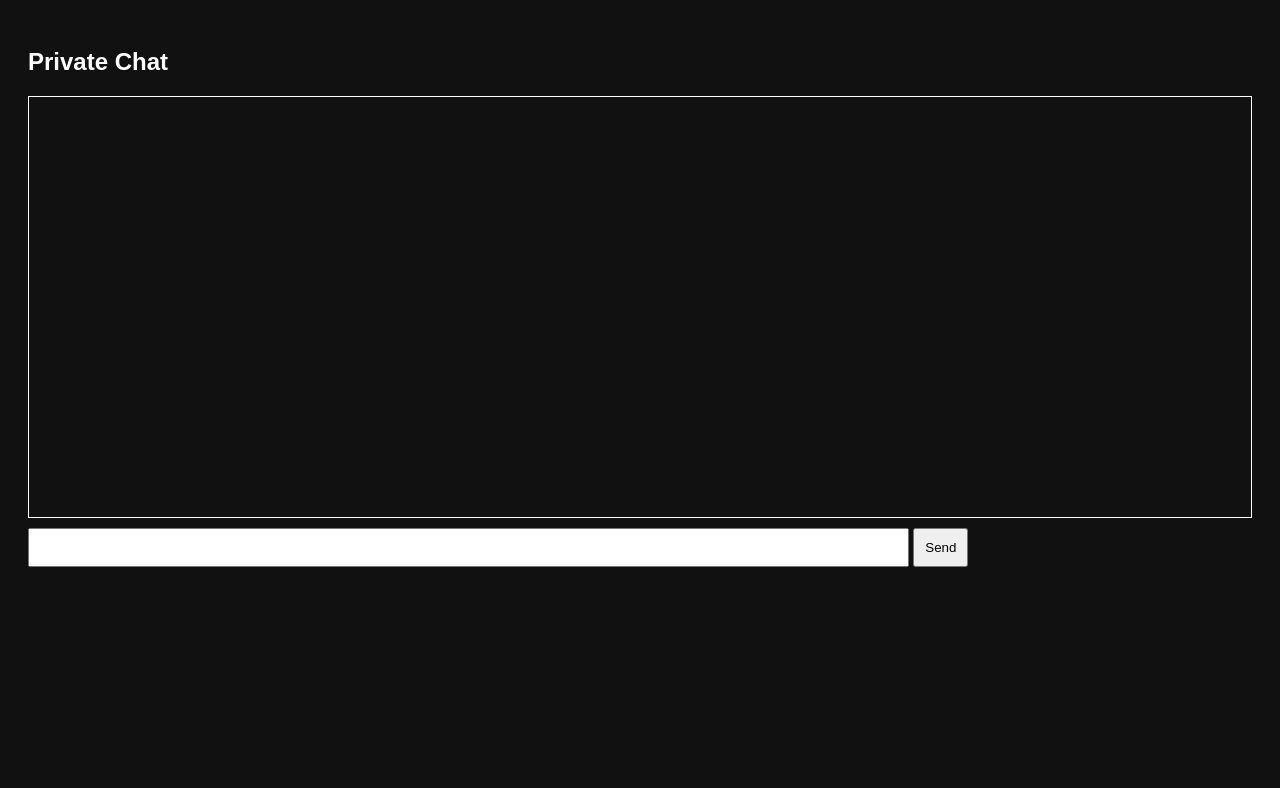
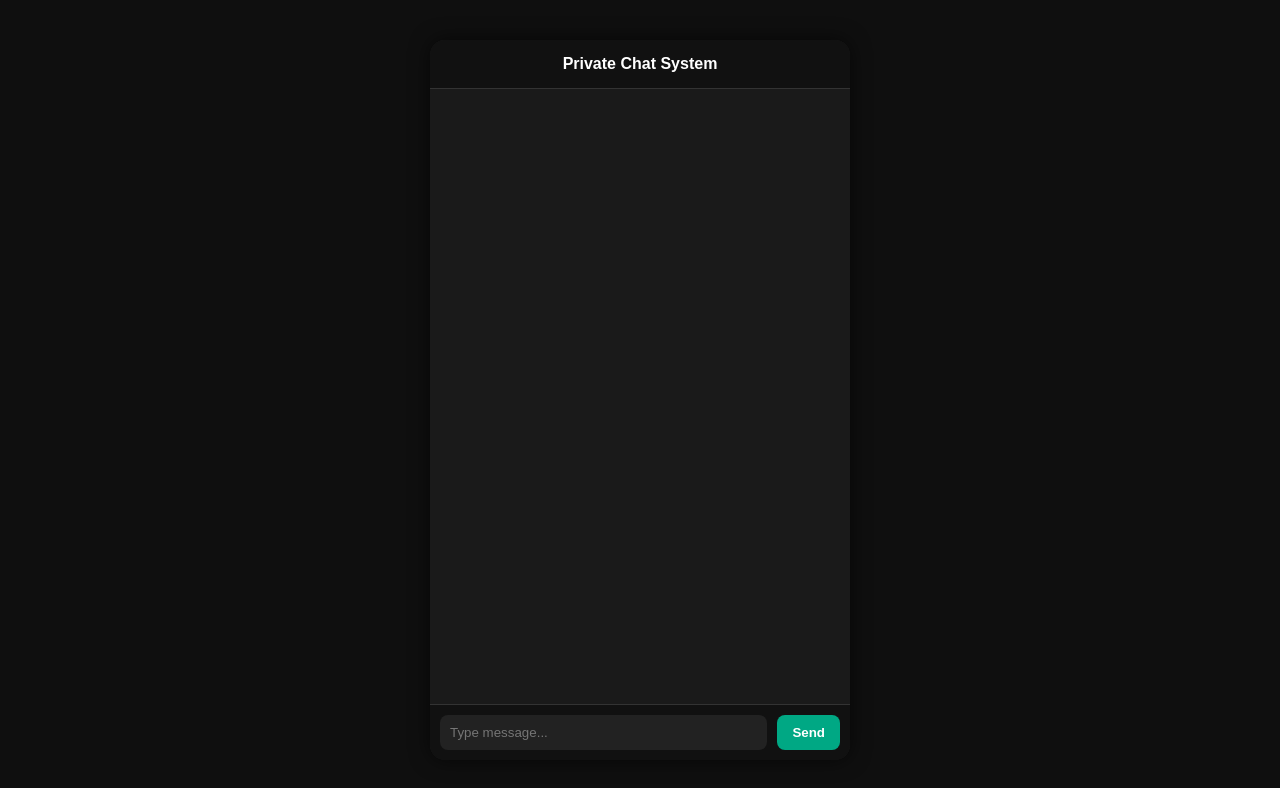
Before and after one commit to Hammad-Shah804/privatechat, a website: page index.html in a window 1280 px wide. Drawn offline with nearby package versions, Linux system fonts and the light colour scheme; no server answers.

Commit message:
first commit

```diff
--- a/index.html
+++ b/index.html
@@ -1,34 +1,112 @@
 <!DOCTYPE html>
-<html>
+<html lang="en">
 
 <head>
+<meta charset="UTF-8">
+<meta name="viewport" content="width=device-width, initial-scale=1.0">
 
 <title>Private Chat</title>
 
 <style>
 
-body{
-background:#111;
-color:white;
-font-family:sans-serif;
-padding:20px;
+*{
+margin:0;
+padding:0;
+box-sizing:border-box;
+font-family:Arial, sans-serif;
 }
 
-#messages{
-height:400px;
-border:1px solid white;
-overflow:auto;
-padding:10px;
-margin-bottom:10px;
+body{
+background:#0f0f0f;
+display:flex;
+justify-content:center;
+align-items:center;
+height:100vh;
+color:white;
 }
 
-input{
-width:70%;
-padding:10px;
+.chat-container{
+width:100%;
+max-width:420px;
+height:90vh;
+background:#1a1a1a;
+border-radius:15px;
+display:flex;
+flex-direction:column;
+overflow:hidden;
+box-shadow:0 0 20px rgba(0,0,0,0.6);
 }
 
-button{
+/* Header */
+.header{
+background:#111;
+padding:15px;
+text-align:center;
+font-weight:bold;
+border-bottom:1px solid #333;
+}
+
+/* Messages */
+.messages{
+flex:1;
+padding:15px;
+overflow-y:auto;
+display:flex;
+flex-direction:column;
+gap:10px;
+}
+
+.msg{
+max-width:75%;
+padding:10px 12px;
+border-radius:12px;
+font-size:14px;
+word-wrap:break-word;
+}
+
+.me{
+background:#00a884;
+align-self:flex-end;
+border-bottom-right-radius:3px;
+}
+
+.friend{
+background:#2a2a2a;
+align-self:flex-start;
+border-bottom-left-radius:3px;
+}
+
+/* Input area */
+.input-box{
+display:flex;
 padding:10px;
+background:#111;
+border-top:1px solid #333;
+}
+
+.input-box input{
+flex:1;
+padding:10px;
+border:none;
+border-radius:8px;
+outline:none;
+background:#222;
+color:white;
+}
+
+.input-box button{
+margin-left:10px;
+padding:10px 15px;
+border:none;
+background:#00a884;
+color:white;
+border-radius:8px;
+cursor:pointer;
+font-weight:bold;
+}
+
+.input-box button:hover{
+background:#01916f;
 }
 
 </style>
@@ -37,15 +115,20 @@ padding:10px;
 
 <body>
 
-<h2>Private Chat</h2>
+<div class="chat-container">
 
-<div id="messages"></div>
+<div class="header">
+Private Chat System
+</div>
 
-<input type="text" id="msg">
+<div id="messages" class="messages"></div>
 
-<button onclick="sendMessage()">
-Send
-</button>
+<div class="input-box">
+<input type="text" id="msg" placeholder="Type message...">
+<button onclick="sendMessage()">Send</button>
+</div>
+
+</div>
 
 <script src="/socket.io/socket.io.js"></script>
 
@@ -59,19 +142,25 @@ function sendMessage(){
 
 const input = document.getElementById("msg");
 
+if(input.value.trim() === "") return;
+
 socket.emit("message", input.value);
 
-messages.innerHTML +=
-"<p><b>You:</b> " + input.value + "</p>";
+// My message
+messages.innerHTML += `<div class="msg me">${input.value}</div>`;
+
+messages.scrollTop = messages.scrollHeight;
 
 input.value = "";
 
 }
 
+// Friend message
 socket.on("message", (msg)=>{
 
-messages.innerHTML +=
-"<p><b>Friend:</b> " + msg + "</p>";
+messages.innerHTML += `<div class="msg friend">${msg}</div>`;
+
+messages.scrollTop = messages.scrollHeight;
 
 });
 
```
